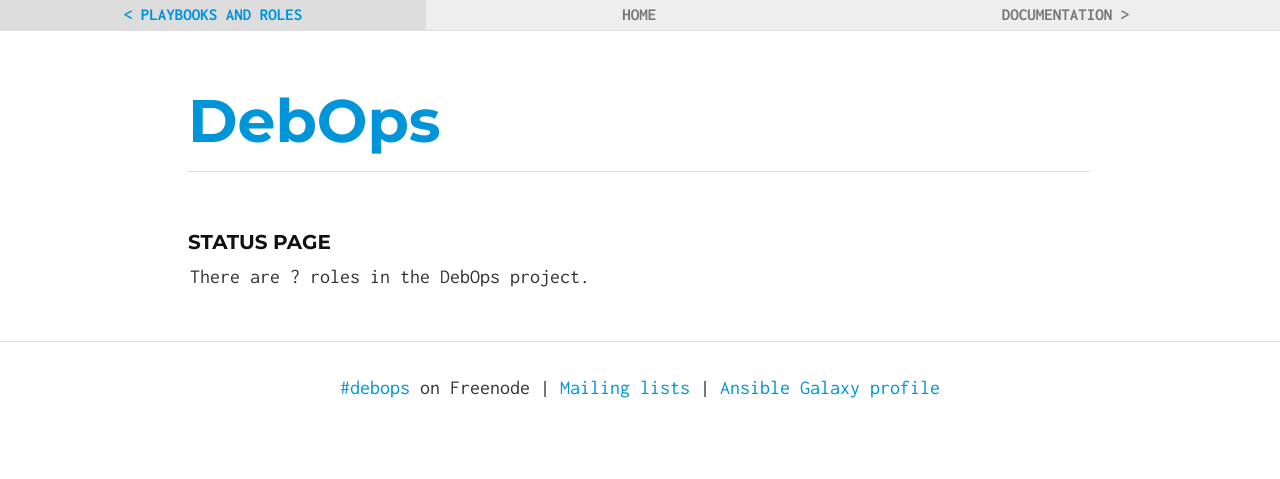
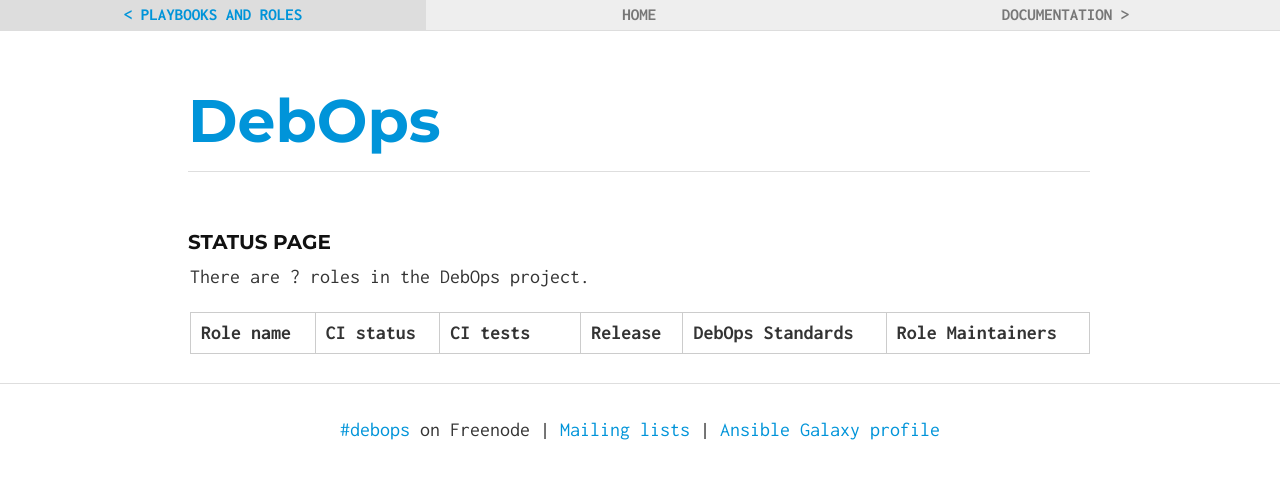
Before and after one commit to ypid/debops.github.io, a Jekyll site: the page built from status.html, in a window 1280 px wide. Shown: the top 479 px of the page. Built offline with Jekyll 4.4.1, drawn with Linux system fonts in a browser that asks for light colours.

Commit message:
Add maintainers and table header to the status page

```diff
--- a/_includes/scripts.html
+++ b/_includes/scripts.html
@@ -78,6 +79,33 @@
     var span = document.createElement('span');
     span.setAttribute('class', 'item_attr');
     span.innerHTML = '[Min. Ansible : v' + metadata.min_ansible_version + ']';
+    return span;
+  }
+
+  function get_maintainers(metadata, role_full_name) {
+    var span = document.createElement('span');
+
+    if (metadata.hasOwnProperty('authors')) {
+      for (var i = 0; i < metadata.authors.length; i++) {
+        if (metadata.authors[i].maintainer === true) {
+          if (span.childNodes.length > 0) {
+            var sep = document.createElement('span');
+            sep.innerHTML = ', ';
+            span.appendChild(sep);
+          }
+
+          var a = document.createElement('a');
+          a.setAttribute('href', 'https://docs.debops.org/en/latest/debops-keyring/docs/entities.html#debops-keyring-entity-' + metadata.authors[i].nick);
+          a.setAttribute('title', metadata.authors[i].name);
+          a.innerHTML = metadata.authors[i].nick;
+          span.appendChild(a);
+        }
+      }
+    }
+    if (span.childNodes.length == 0) {
+      span.setAttribute('title', 'Unknown because currently not defined in the Changelog file. Fallback maintainer is the DebOps Project Leader.');
+      span.innerHTML = 'Unknown';
+    }
     return span;
   }
 
@@ -97,12 +125,7 @@
           row.insertCell(2).appendChild(testsuite_link(data[key], key));
           row.insertCell(3).appendChild(role_version(data[key], key));
           row.insertCell(4).appendChild(role_format_version(data[key], key));
-
-          var tds = document.getElementsByTagName('td');
-          tds[1].style.width = '4rem';
-          tds[2].style.width = '4.2rem';
-          tds[3].style.width = '7rem';
-          tds[4].style.width = '7rem';
+          row.insertCell(5).appendChild(get_maintainers(data[key], key));
         }
       }
       document.getElementById('role_count').innerHTML = role_count;
--- a/_includes/status.md
+++ b/_includes/status.md
@@ -3,6 +3,16 @@
 There are <span id="role_count">?</span> roles in the DebOps project.
 
 <table id="status">
+  <thead>
+    <tr>
+      <th id="role_name">Role name</th>
+      <th>CI status</th>
+      <th id="ci_test">CI tests</th>
+      <th>Release</th>
+      <th>DebOps Standards</th>
+      <th id="maintainer">Role Maintainers</th>
+    </tr>
+  </thead>
   <tbody>
   </tbody>
 </table>
--- a/css/status_page.css
+++ b/css/status_page.css
@@ -4,7 +4,13 @@
   padding: 0 1rem;
 }
 
-td .item_attr {
+td.role_name {
+  width: 8rem;
+}
+th#ci_test {
+  width: 6rem;
+}
+td.item_attr {
   float: right;
   font-size: 0.7rem;
 }
```
Also changed, not shown: other parts of _includes/scripts.html (+3 -2 lines).
